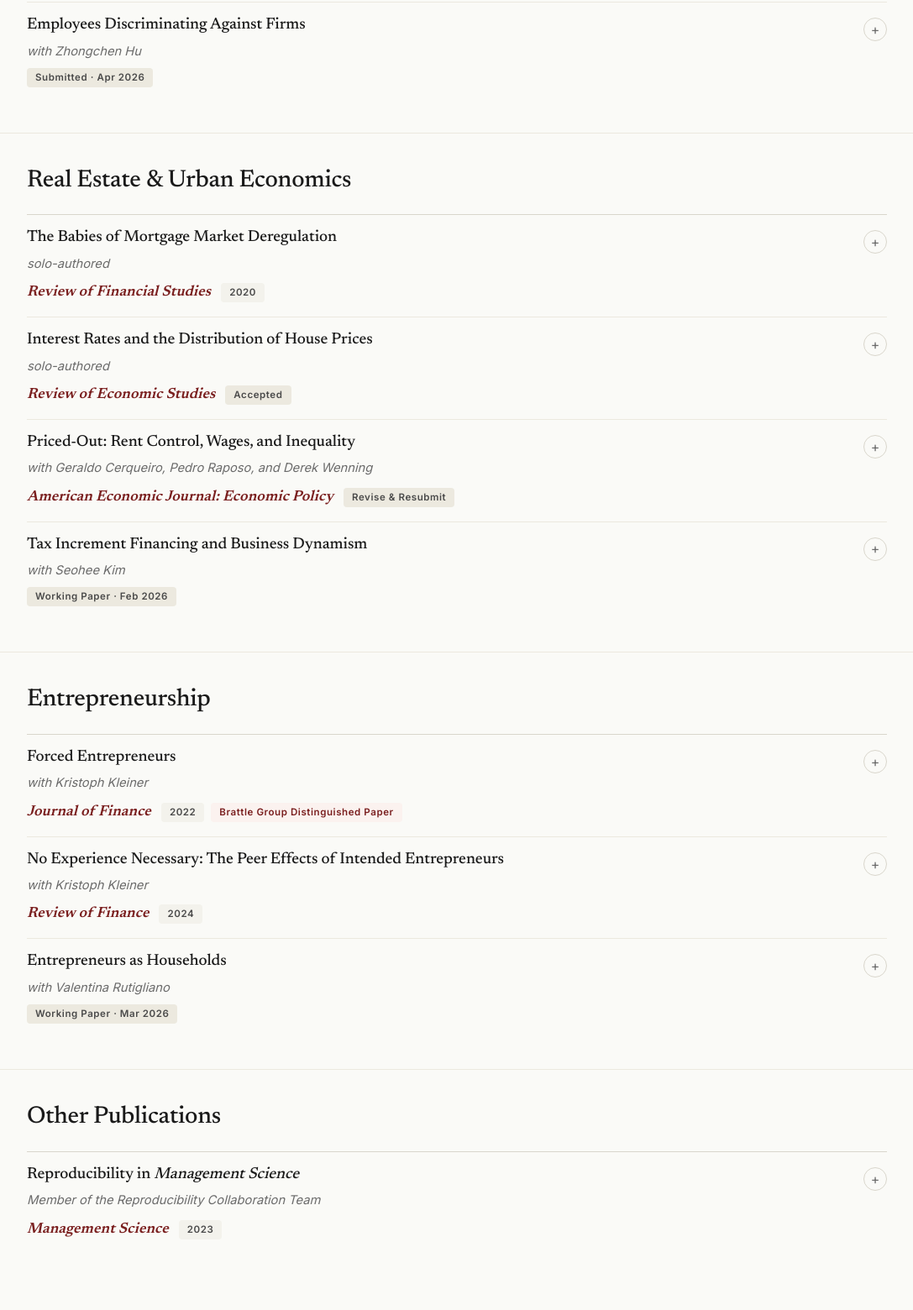
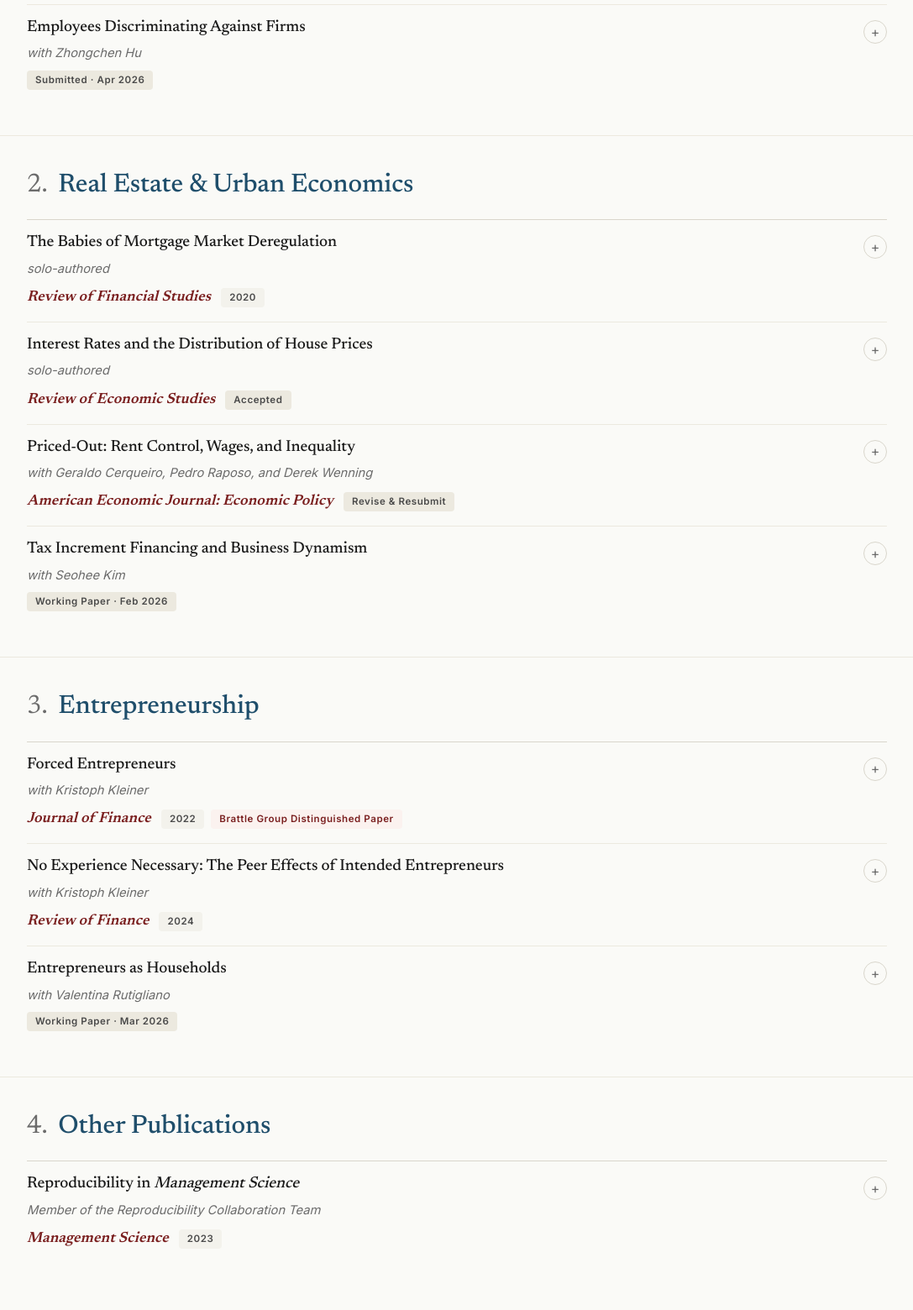
Before and after one commit to isaachacamo/isaachacamo.github.io, a plain HTML site: page research.html in a window 1280 px wide. Shown: the part 798-2358 px from the top of the page at 84% size, without its empty margins (96-1183 px from the left). Drawn offline with Linux system fonts and the light colour scheme.

Commit message:
Add files via upload

```diff
--- a/research.html
+++ b/research.html
@@ -46,7 +46,7 @@
   <section id="corp-finance" class="papers-section">
     <div class="container">
       <div class="section-heading">
-        <h2>Corporate Finance &amp; Labor</h2>
+        <h2><span class="section-num">1.</span> Corporate Finance &amp; Labor</h2>
       </div>
 
       <article class="paper">
@@ -131,7 +131,7 @@
             <span class="toggle-icon">+</span>
           </summary>
           <div class="paper-abstract">
-            <p>Using a high-stakes field experiment with nearly 9,000 individuals graduating from top U.S. universities, we test whether high-skill employees discriminate against female-led businesses. We create 18 high-growth startups arranged in identical pairs that differ only by the founders&rsquo; gender, which we signal using matched AI-generated headshots. Founders email prospective employees to introduce a job opening and request a meeting to discuss the role. Male entrepreneurs secure a 10% meeting-acceptance rate, while otherwise identical female founders receive a 30&ndash;50% lower rate. Conditional on responding, applicants express less enthusiasm toward female founders. The gap is similar across applicant genders and is largest among individuals with stronger outside options. We then examine whether a priming intervention can reduce this gap and shed light on the underlying mechanism. As startup success critically depends on access to venture-capital funding, we implement a priming intervention designed to reduce beliefs about gender discrimination in venture-capital markets. The intervention reduces the response gap by 90%. We complement these findings with a randomized survey that provides support for a theory of third-party discrimination, whereby employees internalize the discrimination experienced by their potential employers.</p>
+            <p>Using a large-scale field experiment, we test whether high-skill employees discriminate against female-led businesses. We build 18 high-growth startups in identical pairs differing only by founder gender. Founders email prospective employees regarding an open role and request a meeting. Male founders secure a 10% acceptance rate, while female founders receive 30&ndash;50% lower rates. This response gap is larger for individuals with better outside options. We prime respondents with information about female-targeted funding initiatives to shift beliefs about female founders&rsquo; success rates. This intervention reduces the response gap by 90%. Additional evidence suggests that employees internalize the discrimination experienced by employers.</p>
           </div>
         </details>
       </article>
@@ -143,7 +143,7 @@
   <section id="real-estate" class="papers-section">
     <div class="container">
       <div class="section-heading">
-        <h2>Real Estate &amp; Urban Economics</h2>
+        <h2><span class="section-num">2.</span> Real Estate &amp; Urban Economics</h2>
       </div>
 
       <article class="paper">
@@ -239,7 +239,7 @@
   <section id="entrepreneurship" class="papers-section">
     <div class="container">
       <div class="section-heading">
-        <h2>Entrepreneurship</h2>
+        <h2><span class="section-num">3.</span> Entrepreneurship</h2>
       </div>
 
       <article class="paper">
@@ -314,7 +314,7 @@
   <section id="other" class="papers-section">
     <div class="container">
       <div class="section-heading">
-        <h2>Other Publications</h2>
+        <h2><span class="section-num">4.</span> Other Publications</h2>
       </div>
 
       <article class="paper">
--- a/styles.css
+++ b/styles.css
@@ -418,8 +418,16 @@ nav.primary-nav a.active::after {
   margin-bottom: 22px;
 }
 .papers-section .section-heading h2 {
-  font-size: clamp(1.4rem, 2.4vw, 1.8rem);
+  font-size: clamp(1.55rem, 2.6vw, 1.95rem);
   margin: 0;
+  color: #1f4e6b;
+  font-weight: 500;
+  letter-spacing: -0.005em;
+}
+.papers-section .section-heading .section-num {
+  color: var(--ink-soft);
+  font-weight: 400;
+  margin-right: 6px;
 }
 .papers-section .section-heading .count {
   font-family: var(--sans);
@@ -457,7 +465,7 @@ nav.primary-nav a.active::after {
   line-height: 1.35;
   letter-spacing: -0.005em;
 }
-.paper:hover .paper-title { color: var(--accent); }
+.paper:hover .paper-title { color: #1f4e6b; }
 
 .paper-authors {
   font-family: var(--sans);
```
Also changed, not shown: discussions.html (+0 -1 lines), index.html (+1 -1 lines).
